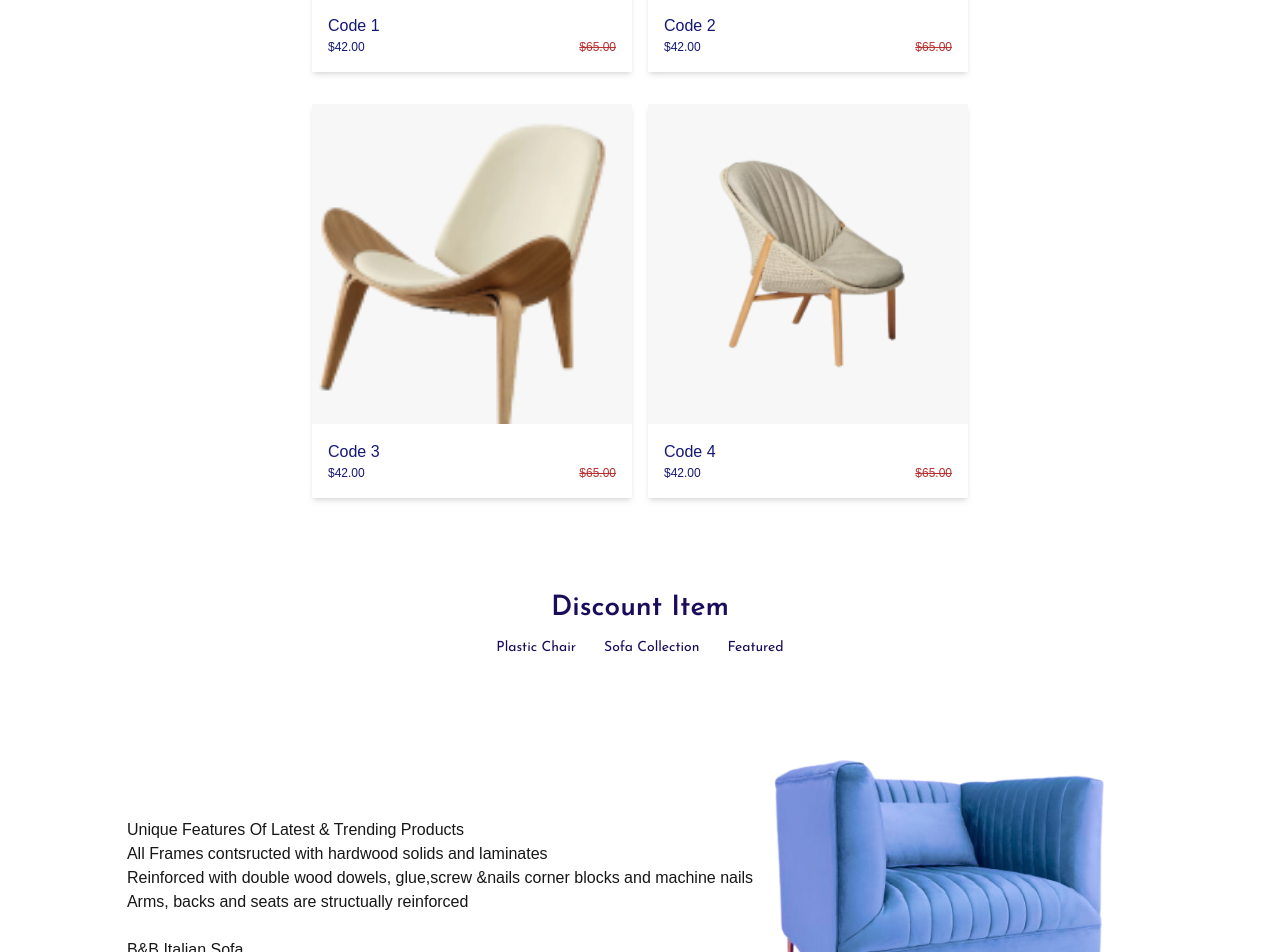
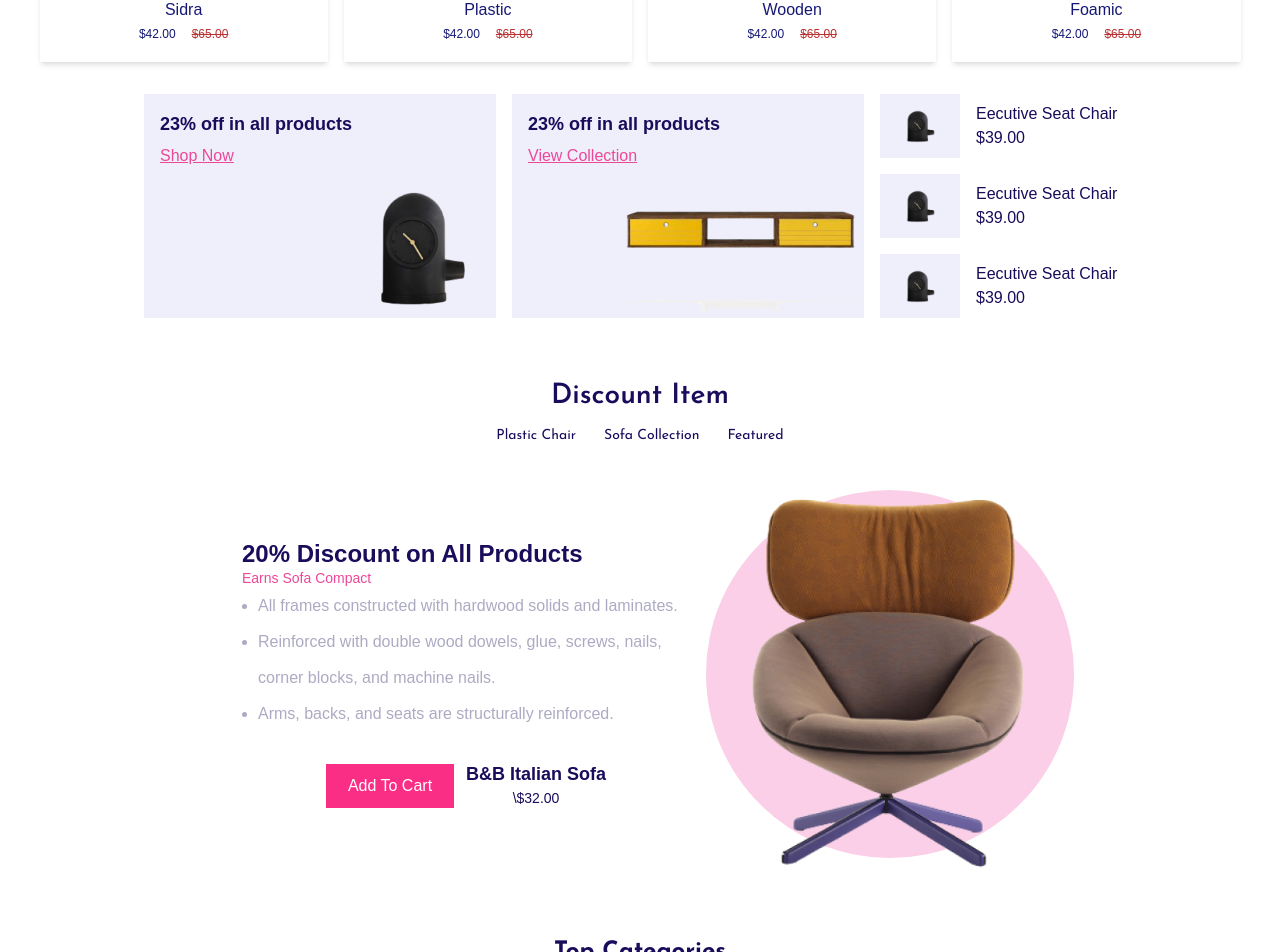
Before and after one commit to SJcodeML/nextjs-hackathon-final-ecommerce-template-figma-, a Next.js app in the folder hackathon-ecommerce-template/my-app/: page / in a window 1280 px wide. Shown: the part 3880-4832 px from the top of the page. Built offline with nearby package versions, Linux system fonts and the light colour scheme.

Commit message:
code added

```diff
--- a/hackathon-ecommerce-template/my-app/src/app/component/DiscountItem.tsx
+++ b/hackathon-ecommerce-template/my-app/src/app/component/DiscountItem.tsx
@@ -1,89 +1,170 @@
-import Image from "next/image";
-import cartsofa from "../../public/cartsofa.png";
+// import Image from "next/image";
+// import discountSofa from "../../public/discountsofa.png";
 
-export default function DiscountItem() {
-    return (
+// export default function DiscountItem() {
+//     const MyButton = ({ onClick, label }: { onClick?: () => void; label: string; }) => {
+//         return (
+//             <button
+//                 className='mt-3 w-32 h-11 bg-[#fb2e86] text-white transition-colors duration-300 hover:bg-[#e02b76]'
+//                 onClick={onClick}
+//             >
+//                 {label}
+//             </button>
+//         );
+//     };
+//     return (
 
-            <div className="flex flex-col items-center mt-10">
-            {/* Heading */}
-            <div className="flex justify-center items-center">
-                <h1 className="navbar-text text-[1.75rem] leading-7 mt-10 font-semibold text-[#1a0b5b] hoverEffect">
-                    Discount Item
-                </h1>
-            </div>
+//             <div className="flex flex-col items-center mt-10">
+//             {/* Heading */}
+//             <div className="flex justify-center items-center">
+//                 <h1 className="navbar-text text-[1.75rem] leading-7 mt-10 font-semibold text-[#1a0b5b] hoverEffect">
+//                     Discount Item
+//                 </h1>
+//             </div>
 
-            {/* bottom nav featured products */}
+//             {/* bottom nav featured products */}
 
-            <div className="flex justify-center gap-7 items-center  mt-3  ">
-                <h1 className="navbar-text text-[0.875rem] leading-7 cursor-pointer hover:text-pink-300 text-[#1a0b5b] hoverEffect">
-                    Plastic Chair
-                </h1>
-                <h1 className="navbar-text text-[0.875rem] leading-7  cursor-pointer hover:text-pink-300 text-[#1a0b5b] hoverEffect">
-                    Sofa Collection
-                </h1>
-                <h1 className="navbar-text text-[0.875rem] leading-7  cursor-pointer hover:text-pink-300 text-[#1a0b5b] hoverEffect">
-                    Featured
-                </h1>
+//             <div className="flex justify-center gap-7 items-center  mt-3  ">
+//                 <h1 className="navbar-text text-[0.875rem] leading-7 cursor-pointer hover:text-pink-300 text-[#1a0b5b] hoverEffect">
+//                     Plastic Chair
+//                 </h1>
+//                 <h1 className="navbar-text text-[0.875rem] leading-7  cursor-pointer hover:text-pink-300 text-[#1a0b5b] hoverEffect">
+//                     Sofa Collection
+//                 </h1>
+//                 <h1 className="navbar-text text-[0.875rem] leading-7  cursor-pointer hover:text-pink-300 text-[#1a0b5b] hoverEffect">
+//                     Featured
+//                 </h1>
 
-            </div>
+//             </div>
 
-            {/* row reverse section  */}
+//             {/* row reverse section  */}
 
 
-            <div className="h-[30rem]  flex items-center justify-center flex-row-reverse">
+//             <div className="h-[30rem]  flex items-center justify-center flex-row-reverse">
 
 
-{/* side sofa pic */}
-<div>
-    <div className="h-[25rem] w-[25rem]   rounded-full z-0 flex items-center justify-center relative">
+// {/* side sofa pic */}
+// <div>
+//     <div className="h-[25rem] w-[25rem] bg-pink-200  rounded-full z-0 flex items-center justify-center relative">
 
-    <div className="absolute z-10 ">
-    <Image
-        src={cartsofa}
-        alt="Picture of the author"
-        width={450}
-        height={450}
-    />
-    </div>
-    </div>
-</div>
-{/* side information */}
-<div className="flex flex-col">
-<div className="">
+//     <div className=" w-[40rem] absolute z-10 ">
+//     <Image
+//         src={discountSofa}
+//         alt="Picture of the author"
+//         width={900}
+//         height={900}
+//     />
+//     </div>
+//     </div>
+// </div>
+// {/* side information */}
+// <div className="flex flex-col items-center w-full lg:w-[30rem]">
+//                 <div className="flex flex-col ml-28 lg:ml-12 mt-0 lg:mt-10 mb-5">
+//                     <h1 className="text-2xl leading-7 mt-5 mb-5 font-extrabold text-[#1a0b5b] hoverEffect">
+//                         20% Discount of All Products
+//                     </h1>
+//                     <h3 className="text-sm leading-5  font-thin text-pink-500 hoverEffect">
+//                         Earns Sofa Compact
+//                     </h3>
+//                     <ol className="list-disc ml-4 text-[#acabc3] text-md leading-9">
+//                         <li>All frames constructed with hardwood solids and laminates.</li>
+//                         <li>Reinforced with double wood dowels, glue, screws, nails, corner blocks, and machine nails.</li>
+//                         <li>Arms, backs, and seats are structurally reinforced.</li>
+//                     </ol>
+//                 </div>
 
-    <h1>Unique Features Of Latest & Trending Products</h1>
-    <ul>
-        <li>All Frames contsructed with hardwood solids and laminates</li>
-        <li>Reinforced with double wood dowels, glue,screw &nails corner blocks and machine nails</li>
-        <li>Arms, backs and seats are structually reinforced</li>
-    </ul>
+//                 <div className="flex items-center ml-56 lg:ml-28  mb-7 w-full lg:w-[30rem]">
+//                     <MyButton label="Add To Cart" />
+//                     <div className="ml-3 flex flex-col justify-center items-center text-[#1a0b5b] mt-2 text-center">
+//                         <h3 className="text-lg font-semibold">B&B Italian Sofa</h3>
+//                         <h3 className="text-sm font-medium">\$32.00</h3>
+//                     </div>
+//                 </div>
+//             </div>
+// </div>
 
-</div>
-
-<div>
-    <button></button>
-    <div>
-        <h3>B&B Italian Sofa</h3>
-        <h3>$32.00</h3>
-    </div>
-</div>
-</div>
-
-</div>
+// </div>
+//     )
+// }
 
 
 
+// // text-[#1a0b5b]
+// // text-[#acabc3]
 
-   </div>
+// ------------
 
 
+import Image from "next/image";
+import discountSofa from "../../public/discountsofa.png";
 
+export default function DiscountItem() {
+    const MyButton = ({ onClick, label }: { onClick?: () => void; label: string; }) => {
+        return (
+            <button
+                className='mt-3 w-32 h-11 bg-[#fb2e86] text-white transition-colors duration-300 hover:bg-[#e02b76]'
+                onClick={onClick}
+            >
+                {label}
+            </button>
+        );
+    };
 
+    return (
+        <div className="flex flex-col items-center mt-10">
+            {/* Heading */}
+            <h1 className="navbar-text text-[1.75rem] leading-7 font-semibold text-[#1a0b5b] hoverEffect">
+                Discount Item
+            </h1>
 
-    )
+            {/* Bottom Nav Featured Products */}
+            <div className="flex justify-center gap-7 items-center mt-3">
+                {["Plastic Chair", "Sofa Collection", "Featured"].map((item) => (
+                    <h1 key={item} className="navbar-text text-[0.875rem] leading-7 cursor-pointer hover:text-pink-300 text-[#1a0b5b] hoverEffect">
+                        {item}
+                    </h1>
+                ))}
+            </div>
+
+            {/* Row Reverse Section */}
+            <div className="flex flex-col lg:flex-row-reverse lg:items-center justify-center mt-8 lg:mt-10 space-y-5 lg:space-y-0 lg:space-x-5">
+                {/* Side Sofa Pic */}
+                <div className="flex justify-center">
+                    <div className="h-[23rem] w-[23rem] bg-pink-200 rounded-full flex items-center justify-center relative">
+                        <div className="absolute z-10 h-[40rem] w-[35rem]">
+                            <Image
+                                src={discountSofa}
+                                alt="Discount Sofa"
+                                layout="fill" // Makes the image fill the container
+                                objectFit="contain" // Preserves the aspect ratio
+                            />
+                        </div>
+                    </div>
+                </div>
+                {/* Side Information */}
+                <div className="flex flex-col items-center lg:w-[30rem] text-center lg:text-left px-4">
+                    <div className="flex flex-col mb-5">
+                        <h1 className="text-2xl leading-7 font-extrabold text-[#1a0b5b] hoverEffect">
+                            20% Discount on All Products
+                        </h1>
+                        <h3 className="text-sm leading-5 font-thin text-pink-500 hoverEffect">
+                            Earns Sofa Compact
+                        </h3>
+                        <ol className="list-disc ml-4 text-[#acabc3] text-md leading-9">
+                            <li>All frames constructed with hardwood solids and laminates.</li>
+                            <li>Reinforced with double wood dowels, glue, screws, nails, corner blocks, and machine nails.</li>
+                            <li>Arms, backs, and seats are structurally reinforced.</li>
+                        </ol>
+                    </div>
+                    <div className="flex flex-col lg:flex-row items-center justify-center w-full">
+                        <MyButton label="Add To Cart" />
+                        <div className="ml-0 lg:ml-3 flex flex-col justify-center items-center text-[#1a0b5b] mt-2">
+                            <h3 className="text-lg font-semibold">B&B Italian Sofa</h3>
+                            <h3 className="text-sm font-medium">\$32.00</h3>
+                        </div>
+                    </div>
+                </div>
+            </div>
+        </div>
+    );
 }
-
-
-
-// text-[#1a0b5b]
-// text-[#acabc3]
--- a/hackathon-ecommerce-template/my-app/src/app/component/TrendingProducts.tsx
+++ b/hackathon-ecommerce-template/my-app/src/app/component/TrendingProducts.tsx
@@ -1,5 +1,5 @@
 "use client"
-import Image , {StaticImageData} from "next/image";
+import Image, { StaticImageData } from "next/image";
 import chair from "../../public/chair.png";
 import chair2 from "../../public/chair2.png";
 import chair3 from "../../public/chair3.png";
@@ -7,46 +7,48 @@ import chair4 from "../../public/chair4.png";
 import chair5 from "../../public/chair5.png";
 import chair6 from "../../public/chair6.png";
 import chair7 from "../../public/chair7.png";
+import trendingclock from "../../public/trendingclock.png";
+import tredingdrawer from "../../public/trendingdrawer.png";
 
 interface Data2 {
-    id:number,
-    image:StaticImageData,
-    name:string,
-    price:number,
-    oldPrice:number
+    id: number,
+    image: StaticImageData,
+    name: string,
+    price: number,
+    oldPrice: number
 }
 
-const data:Data2[] =[
+const data: Data2[] = [
     {
-        id:1,
-        image:chair,
-        name:"sidra",
-        price:42.00,
-        oldPrice:65.00
+        id: 1,
+        image: chair,
+        name: "Sidra",
+        price: 42.00,
+        oldPrice: 65.00
 
     },
     {
-        id:2,
-        image:chair2,
-        name:"sidra",
-        price:42.00,
-        oldPrice:65.00
+        id: 2,
+        image: chair2,
+        name: "Plastic",
+        price: 42.00,
+        oldPrice: 65.00
 
     },
     {
-        id:3,
-        image:chair3,
-        name:"sidra",
-        price:42.00,
-        oldPrice:65.00
+        id: 3,
+        image: chair3,
+        name: "Wooden",
+        price: 42.00,
+        oldPrice: 65.00
 
     },
     {
-        id:4,
-        image:chair7,
-        name:"sidra",
-        price:42.00,
-        oldPrice:65.00
+        id: 4,
+        image: chair7,
+        name: "Foamic",
+        price: 42.00,
+        oldPrice: 65.00
 
     },
 
@@ -54,9 +56,9 @@ const data:Data2[] =[
 ]
 
 const Card = ({ item }: { item: Data2 }) => (
-    <div className="w-full max-w-xs bg-white shadow-md  mb-4">
-        {/* Image Container */}
-        <div className="flex justify-center items-center bg-[#f7f7f7] h-80 overflow-hidden">
+    <div className="w-full max-w- bg-white mb-8 shadow-md  mb-4">
+         {/* Image Container */}
+        <div className="flex justify-center items-center bg-[#f7f7f7] h-60 overflow-hidden">
             <Image
                 src={item.image}
                 alt={`Image of ${item.name}`} // Use a more descriptive alt text if relevant
@@ -67,10 +69,10 @@ const Card = ({ item }: { item: Data2 }) => (
             />
         </div>
 
-        {/* Card Details */}
-        <div className="p-4 flex flex-col">
-            <h3 className="text-[#151875] text-[1rem]">{`Code ${item.id}`}</h3>
-            <div className="flex items-end justify-between ">
+         {/* Card Details */}
+        <div className="p-4 flex leading-6 flex-col text-center ">
+            <h3 className="text-[#151875] text-[1rem]">{item.name}</h3>
+            <div className="flex justify-center items-center gap-4 ">
                 <span className="text-[#151875] text-[0.75rem]">${item.price.toFixed(2)}</span>
                 {item.oldPrice && (
                     <span className="text-[#ba3131] text-[0.75rem] line-through">${item.oldPrice.toFixed(2)}</span>
@@ -80,28 +82,124 @@ const Card = ({ item }: { item: Data2 }) => (
     </div>
 );
 
-export default function TrendingProducts (){
+export default function TrendingProducts() {
     return (
 
-        <div className="flex flex-col items-center mt-10">
+        <div className="flex flex-col items-center mb-16 mt-10">
             {/* Heading */}
             <div className="flex justify-center items-center">
-                <h1 className="navbar-text text-[1.75rem] leading-7 mt-10 font-extrabold text-[#1a0b5b] hoverEffect">
-                    Latest Products
+                <h1 className="navbar-text text-[1.75rem] leading-7 mt-10 mb-16 font-extrabold text-[#1a0b5b] hoverEffect">
+                    Trending Products
                 </h1>
             </div>
 
-
-
-
-
-
             {/* Cards Section */}
-            <div className="flex flex-wrap justify-center md:justify-center gap-4 px-4">
+            <div className="flex  justify-center md:justify-center gap-4 px-4">
                 {data.map((item) => (
                     <Card item={item} key={item.id} />
                 ))}
             </div>
+
+
+             {/* main second line divs container */}
+            <div className="flex gap-4 ">
+                <div className="w-[22rem] h-56 bg-[#eeeffb]" >
+                    <h1 className="pl-4 pt-4 text-[#1a0b5b] font-bold text-lg">23% off in all products</h1>
+                    <h3 className="pl-4 leading-9 text-pink-500 underline">Shop Now</h3>
+
+                    <div className="flex items-end justify-end">
+                        <Image
+                            src={trendingclock}
+                            alt="ksdlk"
+                            width={150}
+                            height={200}
+                        />
+
+                    </div>
+                </div>
+
+                 {/* second line second div */}
+
+                <div className="w-[22rem] h-56 bg-[#eeeffb]" >
+                    <h1 className="pl-4 pt-4 text-[#1a0b5b] font-bold text-lg">23% off in all products</h1>
+                    <h3 className="pl-4 leading-9 text-pink-500 underline">View Collection</h3>
+
+                    <div className="flex items-end justify-end">
+                        <Image
+                            src={tredingdrawer}
+                            alt="ksdlk"
+                            width={250}
+                            height={100}
+                        />
+
+                    </div>
+                </div>
+
+                 {/* third div */}
+
+                <div className=" w-[16rem] h-56  flex flex-col  justify-between" >
+                   <div className="flex gap-4 ">
+                    <div className="flex  w-20 h-16 bg-[#eeeffb]">
+                        <div className=" flex justify-center mx-4 my-3">
+                        <Image
+                            src={trendingclock}
+                            alt="ksdlk"
+                            width={50}
+                            height={15}
+                        />
+                        </div>
+                    </div>
+
+                    <div className="flex flex-col justify-center">
+                            <h1 className="text-[#1a0b5b] ">Eecutive Seat Chair</h1>
+                            <h3 className="text-[#1a0b5b] ">$39.00</h3>
+                        </div>
+                    </div>
+
+
+                   <div className="flex gap-4 ">
+                    <div className="flex  w-20 h-16 bg-[#eeeffb]">
+                        <div className=" flex justify-center mx-4 my-3">
+                        <Image
+                            src={trendingclock}
+                            alt="ksdlk"
+                            width={50}
+                            height={15}
+                        />
+                        </div>
+                    </div>
+
+                    <div className="flex flex-col justify-center">
+                            <h1 className="text-[#1a0b5b] ">Eecutive Seat Chair</h1>
+                            <h3 className="text-[#1a0b5b] ">$39.00</h3>
+                        </div>
+                    </div>
+
+
+                   <div className="flex gap-4 ">
+                    <div className="flex  w-20 h-16 bg-[#eeeffb]">
+                        <div className=" flex justify-center mx-4 my-3">
+                        <Image
+                            src={trendingclock}
+                            alt="ksdlk"
+                            width={50}
+                            height={15}
+                        />
+                        </div>
+                    </div>
+
+                    <div className="flex flex-col justify-center">
+                            <h1 className="text-[#1a0b5b] ">Eecutive Seat Chair</h1>
+                            <h3 className="text-[#1a0b5b] ">$39.00</h3>
+                        </div>
+                    </div>
+
+
+                </div>
+
+
+            </div>
+
         </div>
 
 
```
Also changed, not shown: hackathon-ecommerce-template/my-app/src/public/trendingclock.png (added), hackathon-ecommerce-template/my-app/src/public/trendingdrawer.png (added).
